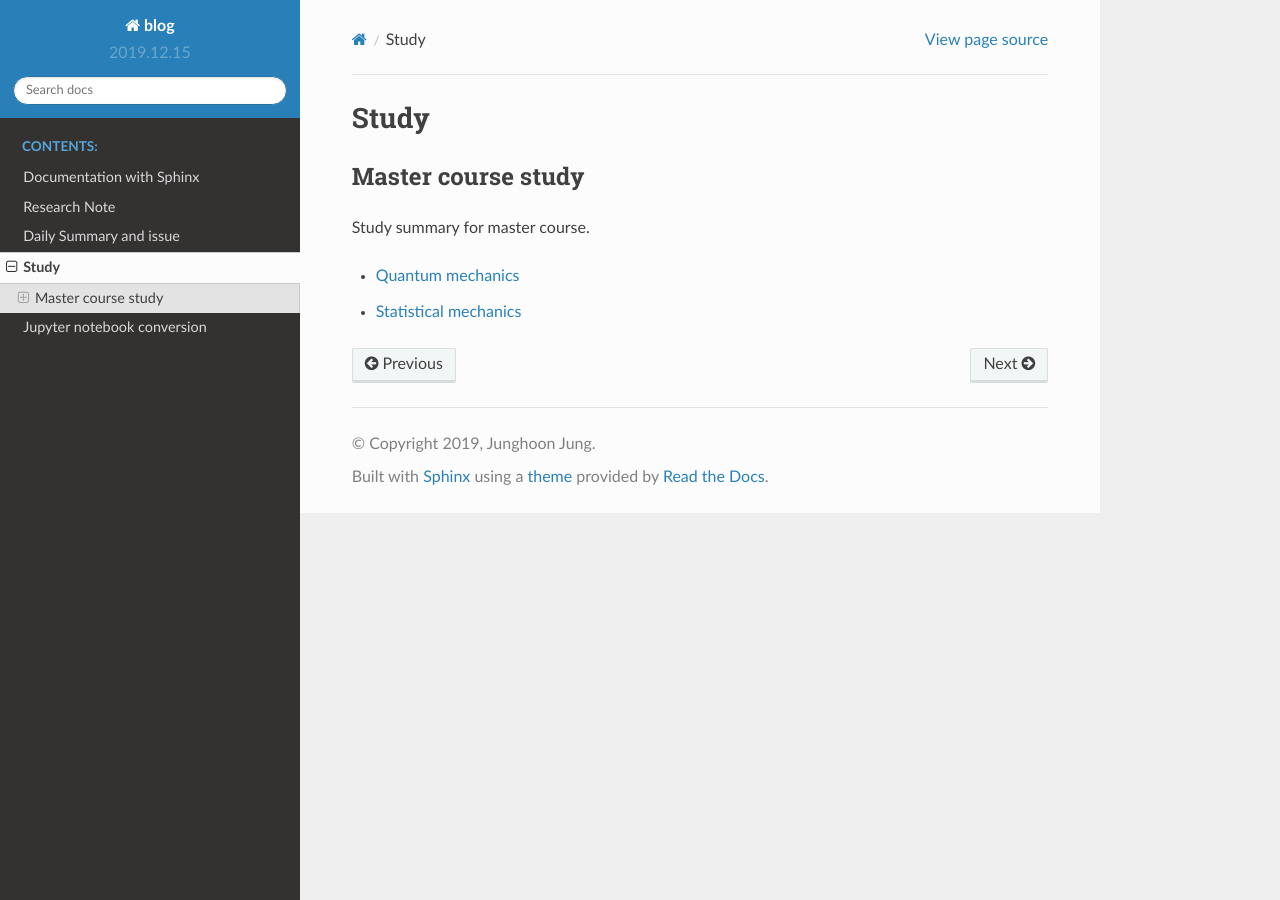
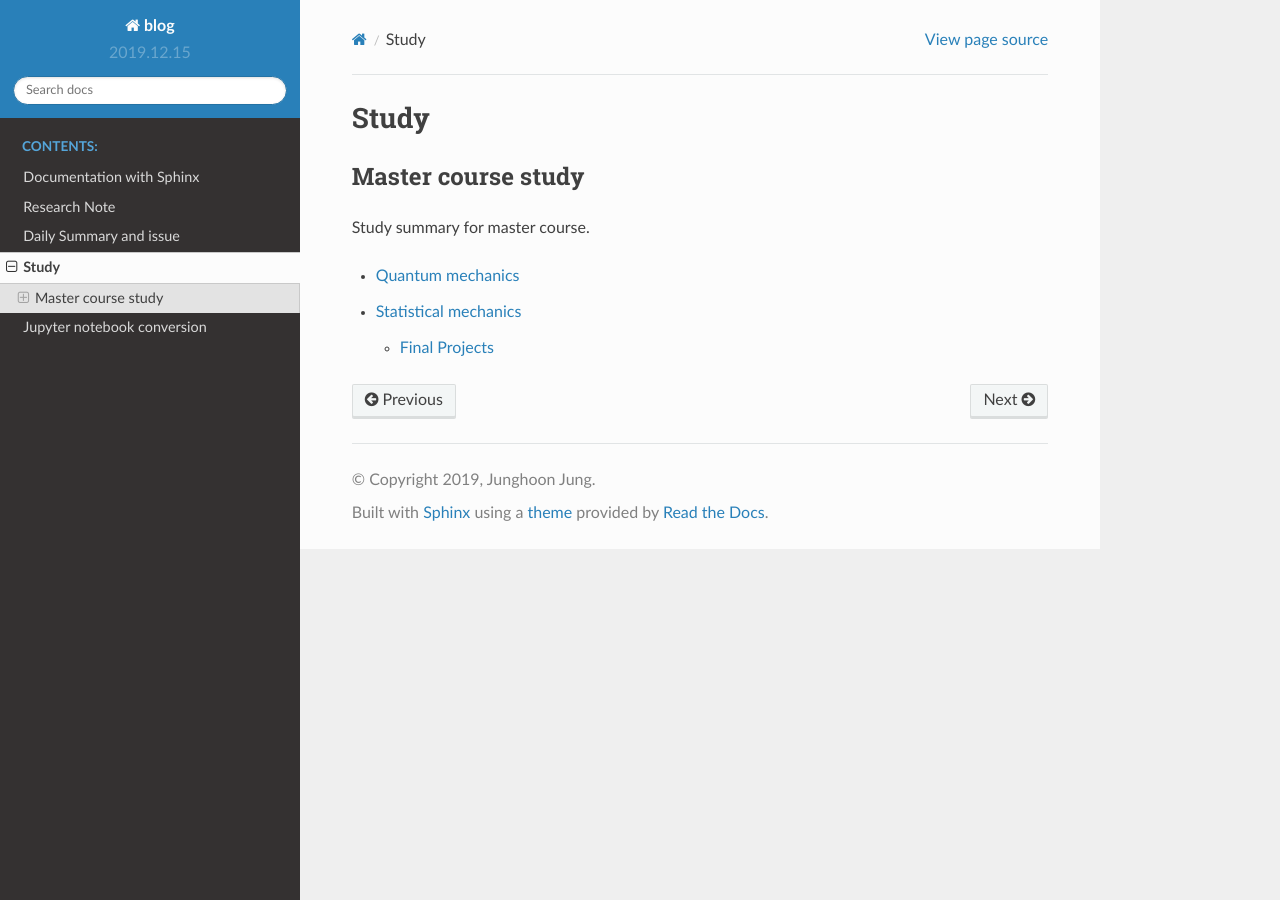
Before and after one commit to JungHoonJung/blog, a Sphinx documentation site: the page built from source/study.rst, in a window 1280 px wide. Built offline with Sphinx 7.4.7 and the Read the Docs theme 2.0.0, drawn with Linux system fonts in a browser that asks for light colours.

Commit message:
SM final formatting

```diff
--- a/source/conf.py
+++ b/source/conf.py
@@ -132,9 +132,9 @@ latex_elements = {
     # Additional stuff for the LaTeX preamble.
     #
     'preamble': "".join((
-    '\usepackage[utf8x]{inputenc}',
-    '\documentclass{article}',
-    '\usepackage{kotex}'
+    r'\usepackage[utf8x]{inputenc}',
+    r'\documentclass{article}',
+    r'\usepackage{kotex}'
     ))
 
     # Latex figure (float) alignment
```
Also changed, not shown: source/SM/main.md (deleted, +0 -3 lines), source/SM/final.ipynb (added), source/SM/main.ipynb (added), 1 other file.
